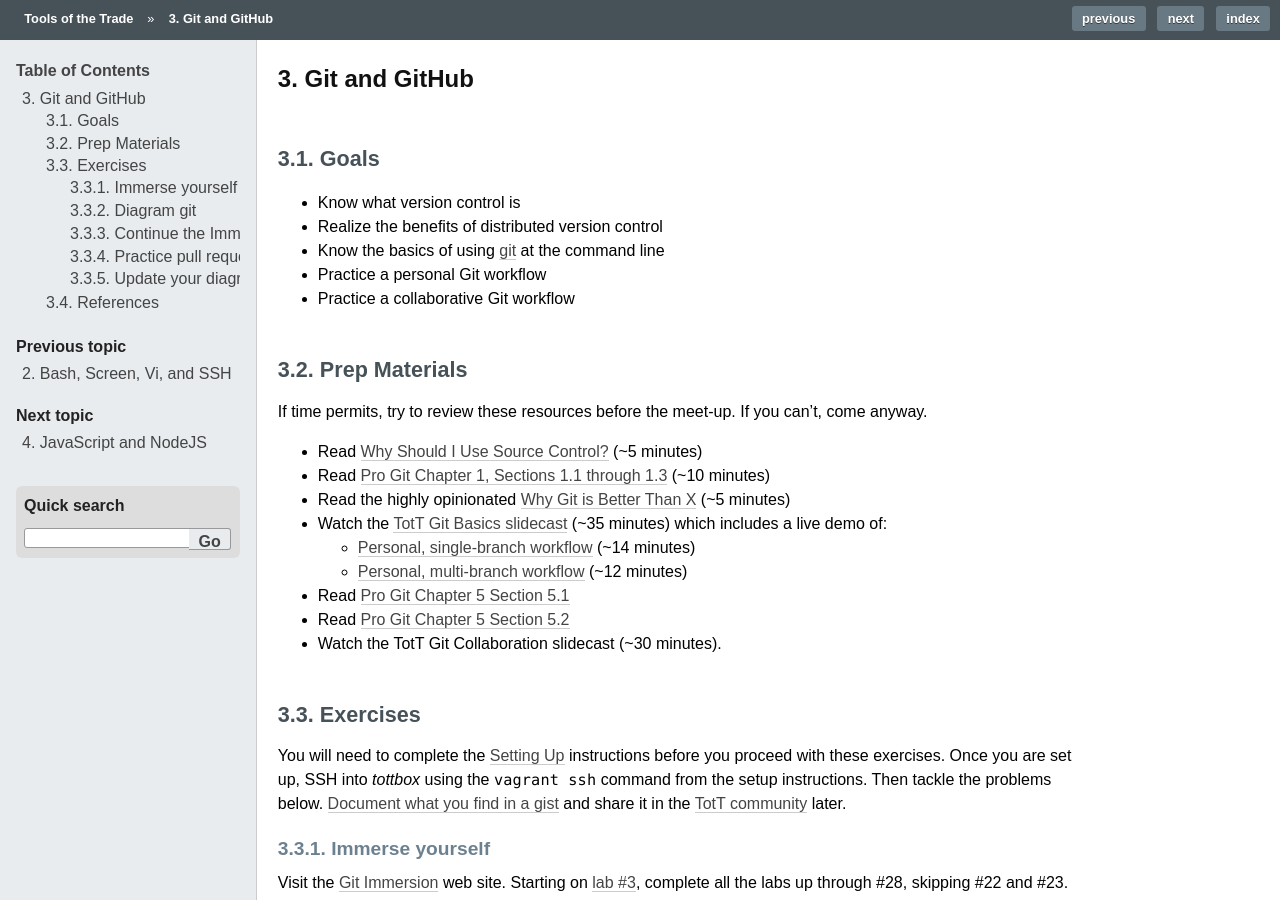
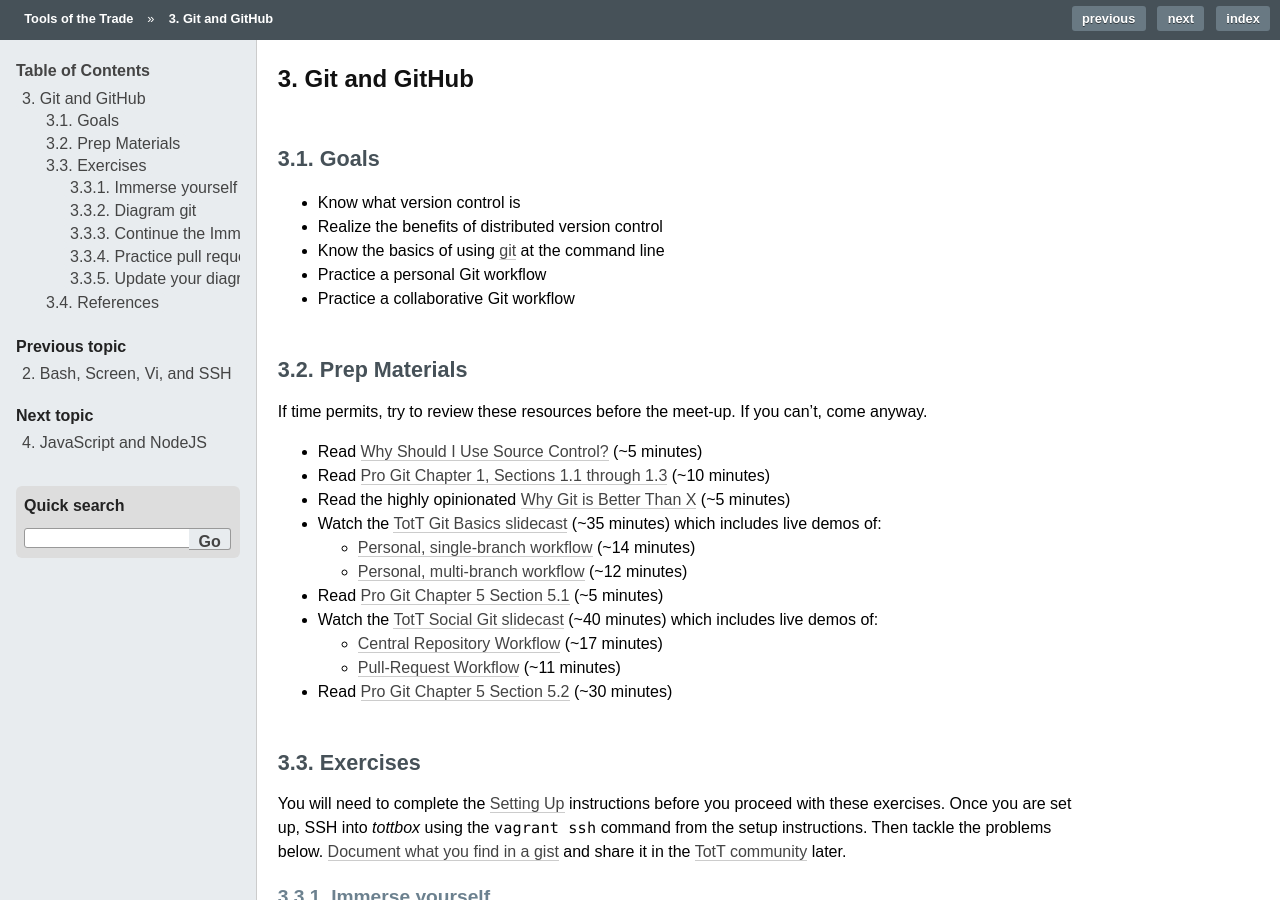
Before and after one commit to parente/tott, a Sphinx documentation site: the page built from doc/sessions/git.rst, in a window 1280 px wide and 900 px high. Built offline with Sphinx 7.4.7, drawn with Linux system fonts in a browser that asks for light colours.

Commit message:
Social git links and times

```diff
--- a/doc/sessions/git.rst
+++ b/doc/sessions/git.rst
@@ -18,14 +18,19 @@ If time permits, try to review these resources before the meet-up. If you can't,
 * Read `Why Should I Use Source Control? <http://whyshouldiuse.com/source-control>`_ (~5 minutes)
 * Read `Pro Git Chapter 1, Sections 1.1 through 1.3 <http://git-scm.com/book>`_ (~10 minutes)
 * Read the highly opinionated `Why Git is Better Than X <http://thkoch2001.github.io/whygitisbetter/#git-is-standard>`_ (~5 minutes)
-* Watch the `TotT Git Basics slidecast <../_static/casts/git.html>`_ (~35 minutes) which includes a live demo of:
+* Watch the `TotT Git Basics slidecast <../_static/casts/git.html>`_ (~35 minutes) which includes live demos of:
 
   * `Personal, single-branch workflow <../_static/casts/git.html#/16>`_ (~14 minutes)
   * `Personal, multi-branch workflow <../_static/casts/git.html#/18>`_ (~12 minutes)
 
-* Read `Pro Git Chapter 5 Section 5.1 <http://git-scm.com/book/en/Distributed-Git-Distributed-Workflows>`_
-* Read `Pro Git Chapter 5 Section 5.2 <http://git-scm.com/book/en/Distributed-Git-Contributing-to-a-Project>`_
-* Watch the TotT Git Collaboration slidecast (~30 minutes).
+* Read `Pro Git Chapter 5 Section 5.1 <http://git-scm.com/book/en/Distributed-Git-Distributed-Workflows>`_ (~5 minutes)
+* Watch the `TotT Social Git slidecast <../_static/casts/git_collab.html>`_ (~40 minutes) which includes live demos of:
+
+  * `Central Repository Workflow <../_static/casts/git_collab.html#/8>`_ (~17 minutes)
+  * `Pull-Request Workflow <../_static/casts/git_collab.html#/10>`_ (~11 minutes)
+
+* Read `Pro Git Chapter 5 Section 5.2 <http://git-scm.com/book/en/Distributed-Git-Contributing-to-a-Project>`_ (~30 minutes)
+
 
 Exercises
 ---------
```
